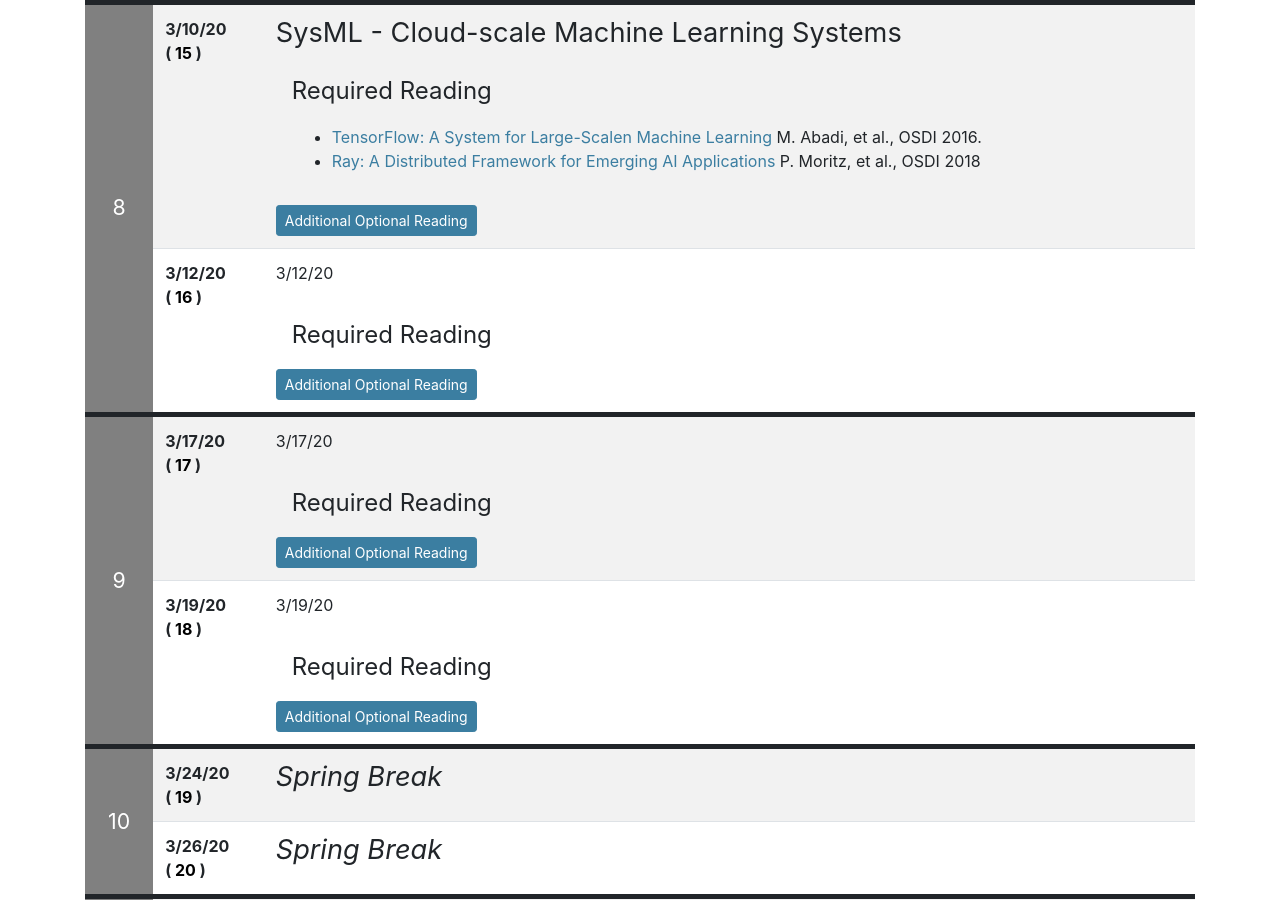
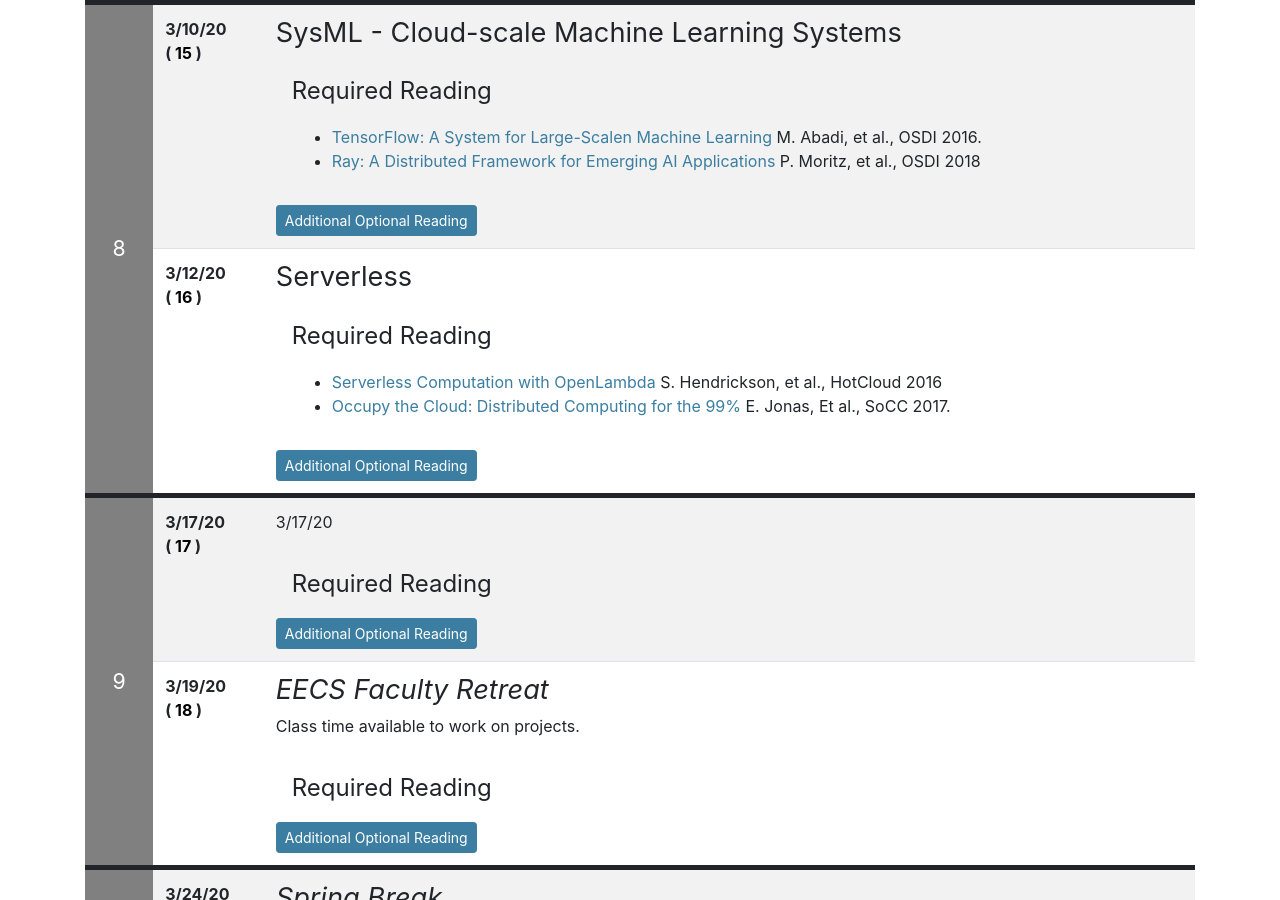
Before and after one commit to deculler/cs262b-sp20, a Jekyll site: the page built from index.md, in a window 1280 px wide and 900 px high, scrolled down 5225 px. Built offline with Jekyll 4.4.1, drawn with Linux system fonts in a browser that asks for light colours; nearby versions of some CDN libraries; our own code applies the rules of GitHub Pages for plain Markdown files.

Commit message:
add lecture 16

```diff
--- a/index.md
+++ b/index.md
@@ -358,11 +358,17 @@ Big Data Processing](https://people.eecs.berkeley.edu/~alig/papers/spark-cacm.pd
 </div>
 
 {% include syllabus_entry %}
-3/12/20
+<!-- 3/12/20 -->
+## Serverless
+
 <div class="reading">
 <div class="required_reading" markdown="1">
+* [Serverless Computation with OpenLambda](https://www.usenix.org/node/196323) S. Hendrickson, et al., HotCloud 2016
+* [Occupy the Cloud: Distributed Computing for the 99%](https://shivaram.org/publications/pywren-socc17.pdf) E. Jonas, Et al., SoCC 2017.
 </div>
 <div class="optional_reading" markdown="1">
+* [Operating Systems must support GPU abstractions](https://www.microsoft.com/en-us/research/wp-content/uploads/2011/05/hotos11-final.pdf) C. Rossbach, HotOS 2011.
+* [Will Serverless End the Dominance of Linux in the Cloud?](https://drive.google.com/open?id=1D624i1aTYgxXDPwTFggBrZYNnCFLz5Rg) R. Holler and D. Williams, HotOS 2017
 </div>
 </div>
 
@@ -376,7 +382,10 @@ Big Data Processing](https://people.eecs.berkeley.edu/~alig/papers/spark-cacm.pd
 </div>
 
 {% include syllabus_entry %}
-3/19/20
+<!-- 3/19/20 -->
+## *EECS Faculty Retreat*
+
+Class time available to work on projects.
 <div class="reading">
 <div class="required_reading" markdown="1">
 </div>
```
